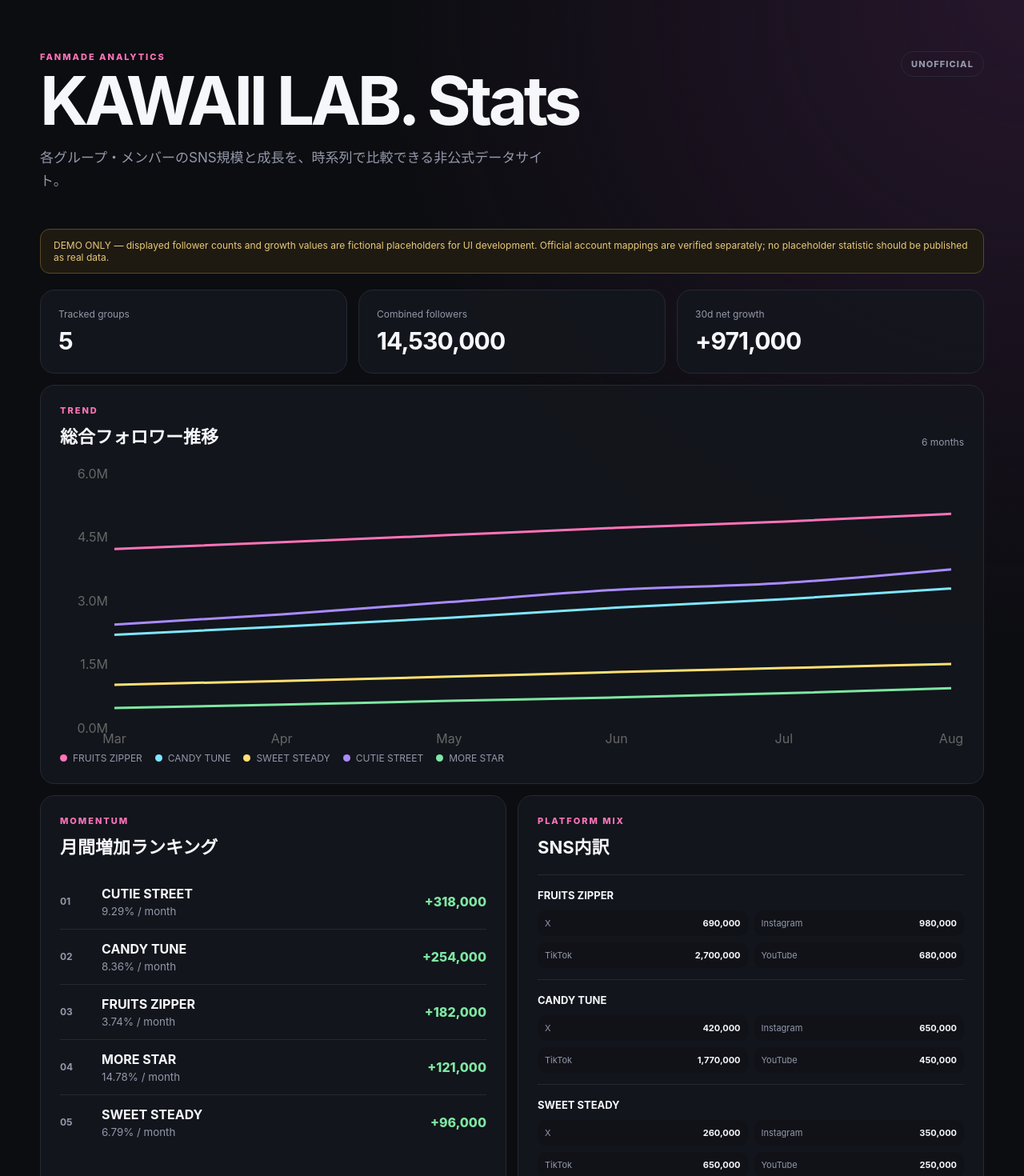
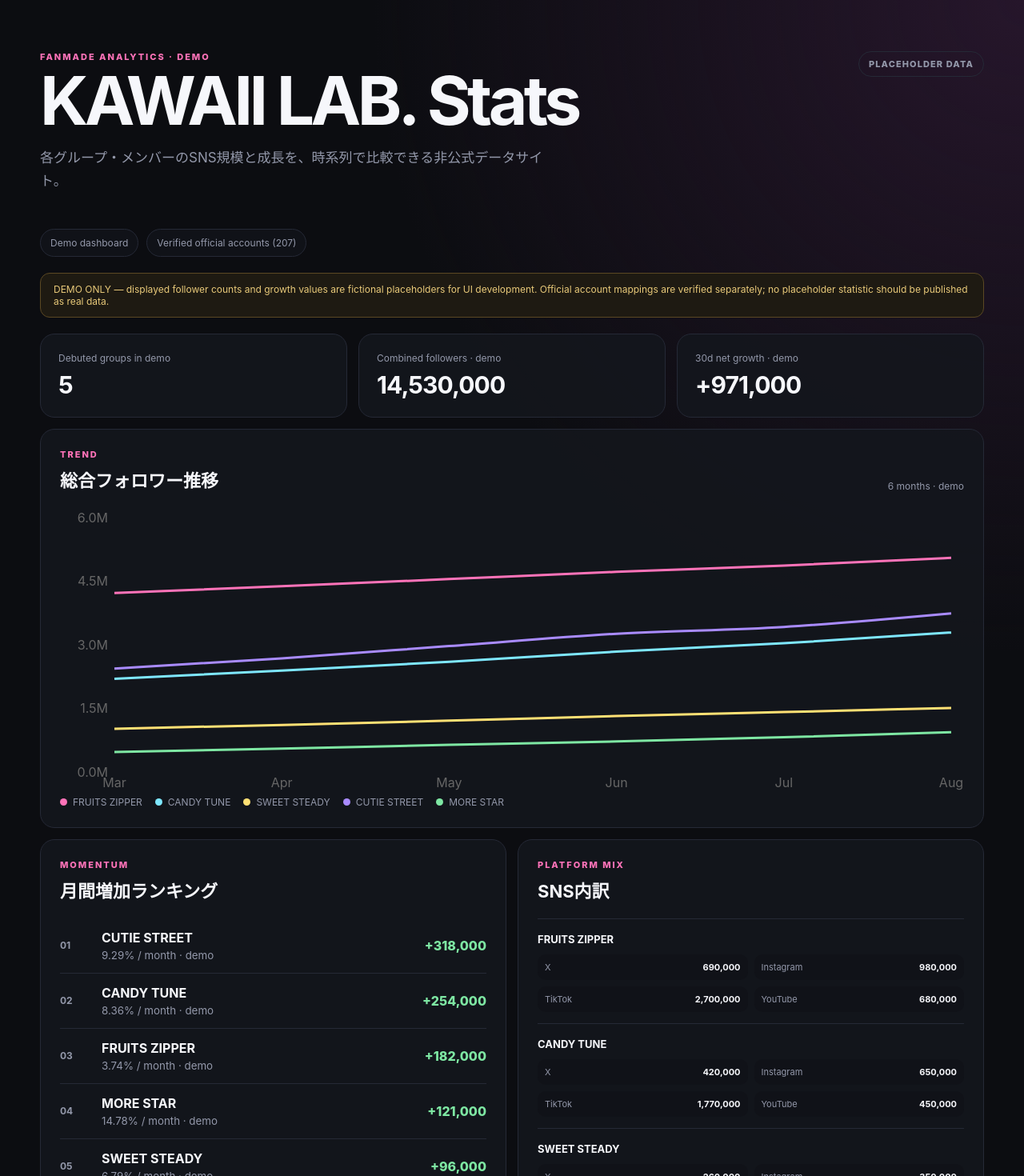
Before and after one commit to ProtChan/kawaii-lab-stats, a Next.js app: page / in a window 1280 px wide. Shown: the top 1470 px of the page at 80% size. Built offline with nearby package versions, Linux system fonts and the light colour scheme.

Commit message:
feat: link demo dashboard to verified directory

```diff
--- a/app/page.tsx
+++ b/app/page.tsx
@@ -1,5 +1,7 @@
+import Link from "next/link";
 import { GrowthChart } from "@/components/growth-chart";
 import { demoNotice, groupStats } from "@/lib/demo-data";
+import { directorySummary } from "@/lib/official-directory";
 
 const fmt = (value: number) => new Intl.NumberFormat("ja-JP").format(value);
 
@@ -12,23 +14,28 @@ export default function Home() {
     <main>
       <header className="hero">
         <div>
-          <p className="eyebrow">FANMADE ANALYTICS</p>
+          <p className="eyebrow">FANMADE ANALYTICS · DEMO</p>
           <h1>KAWAII LAB. Stats</h1>
           <p className="lead">各グループ・メンバーのSNS規模と成長を、時系列で比較できる非公式データサイト。</p>
         </div>
-        <span className="badge">UNOFFICIAL</span>
+        <span className="badge">PLACEHOLDER DATA</span>
       </header>
+
+      <nav className="nav">
+        <Link href="/demo">Demo dashboard</Link>
+        <Link href="/directory">Verified official accounts ({directorySummary.accounts})</Link>
+      </nav>
 
       <section className="notice">{demoNotice}</section>
 
       <section className="kpis">
-        <article><span>Tracked groups</span><strong>{groupStats.length}</strong></article>
-        <article><span>Combined followers</span><strong>{fmt(total)}</strong></article>
-        <article><span>30d net growth</span><strong>+{fmt(monthly)}</strong></article>
+        <article><span>Debuted groups in demo</span><strong>{groupStats.length}</strong></article>
+        <article><span>Combined followers · demo</span><strong>{fmt(total)}</strong></article>
+        <article><span>30d net growth · demo</span><strong>+{fmt(monthly)}</strong></article>
       </section>
 
       <section className="panel">
-        <div className="sectionHead"><div><p className="eyebrow">TREND</p><h2>総合フォロワー推移</h2></div><span>6 months</span></div>
+        <div className="sectionHead"><div><p className="eyebrow">TREND</p><h2>総合フォロワー推移</h2></div><span>6 months · demo</span></div>
         <GrowthChart />
         <div className="legend">{groupStats.map((g, i) => <span key={g.slug}><i style={{ background: `var(--chart-${i + 1})` }} />{g.name}</span>)}</div>
       </section>
@@ -36,7 +43,7 @@ export default function Home() {
       <section className="grid2">
         <div className="panel">
           <div className="sectionHead"><div><p className="eyebrow">MOMENTUM</p><h2>月間増加ランキング</h2></div></div>
-          <div className="ranking">{ranked.map((g, i) => <div className="rankRow" key={g.slug}><b>{String(i + 1).padStart(2, "0")}</b><div><strong>{g.name}</strong><small>{g.monthlyGrowthRate.toFixed(2)}% / month</small></div><em>+{fmt(g.monthlyGain)}</em></div>)}</div>
+          <div className="ranking">{ranked.map((g, i) => <div className="rankRow" key={g.slug}><b>{String(i + 1).padStart(2, "0")}</b><div><strong>{g.name}</strong><small>{g.monthlyGrowthRate.toFixed(2)}% / month · demo</small></div><em>+{fmt(g.monthlyGain)}</em></div>)}</div>
         </div>
 
         <div className="panel">
@@ -45,7 +52,7 @@ export default function Home() {
         </div>
       </section>
 
-      <footer>Fanmade / unofficial project. Not affiliated with KAWAII LAB. or its management. Data sources and timestamps should be shown for every published statistic.</footer>
+      <footer>Fanmade / unofficial project. Not affiliated with KAWAII LAB. or its management. Demo statistics are fictional placeholders; official account mappings and source timestamps are maintained separately.</footer>
     </main>
   );
 }
```
